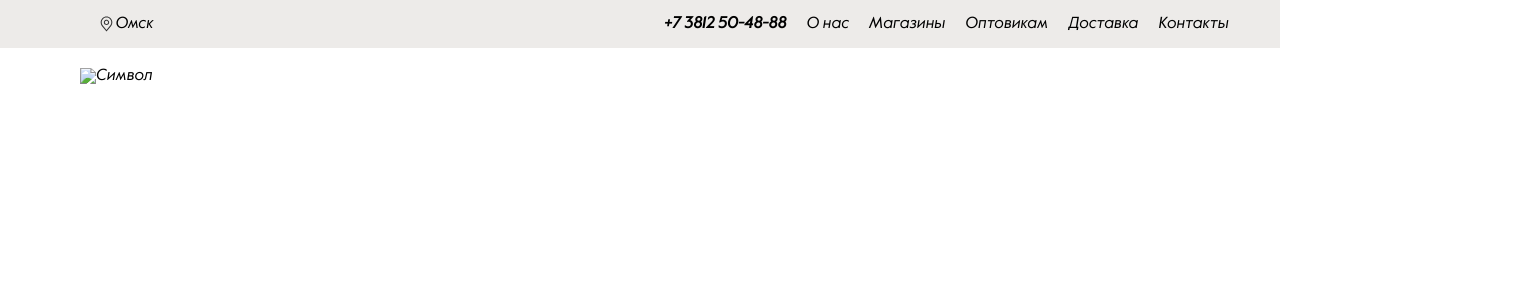
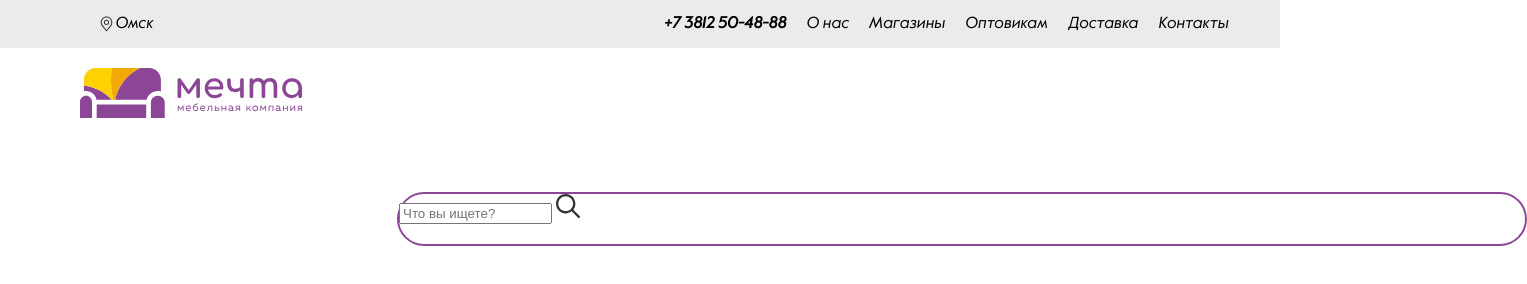
Before and after one commit to DanilOvsyannikov93/Test, a plain HTML site: page index.html in a window 1280 px wide. Shown: the whole page, 1527 px wide, since content can reach past the window. Drawn offline with Linux system fonts and the light colour scheme.

Commit message:
Added border and input

```diff
--- a/index.html
+++ b/index.html
@@ -21,9 +21,18 @@
  </ul>
 </div>
 
+
 <img class="image2"
-src=".assets/icons/Symbol.svg"
-alt="Символ">
+      src="./assets/icons/Symbol.svg" alt="Символ">
+
+      <div class="element">
+            <input type="search" size="16" placeholder="Что вы ищете?">
+      <img class="image3"
+      src="./assets/icons/Search.svg" alt="Лупа">
+      </div>
+
+<!--добавить лупу в этот тег и диван засунуть сюда же-->
+
 
 </body>
 
--- a/style.css
+++ b/style.css
@@ -48,3 +48,11 @@ body {
     padding-left: 80px;
 
 }
+.element {
+    border: 2px solid #8B4795;
+    width: 1126px;
+    height: 50px;
+    margin-top: 70px;
+    margin-left: 397px;
+    border-radius: 71px;
+}
```
Also changed, not shown: assets/icons/Search.svg (added).
